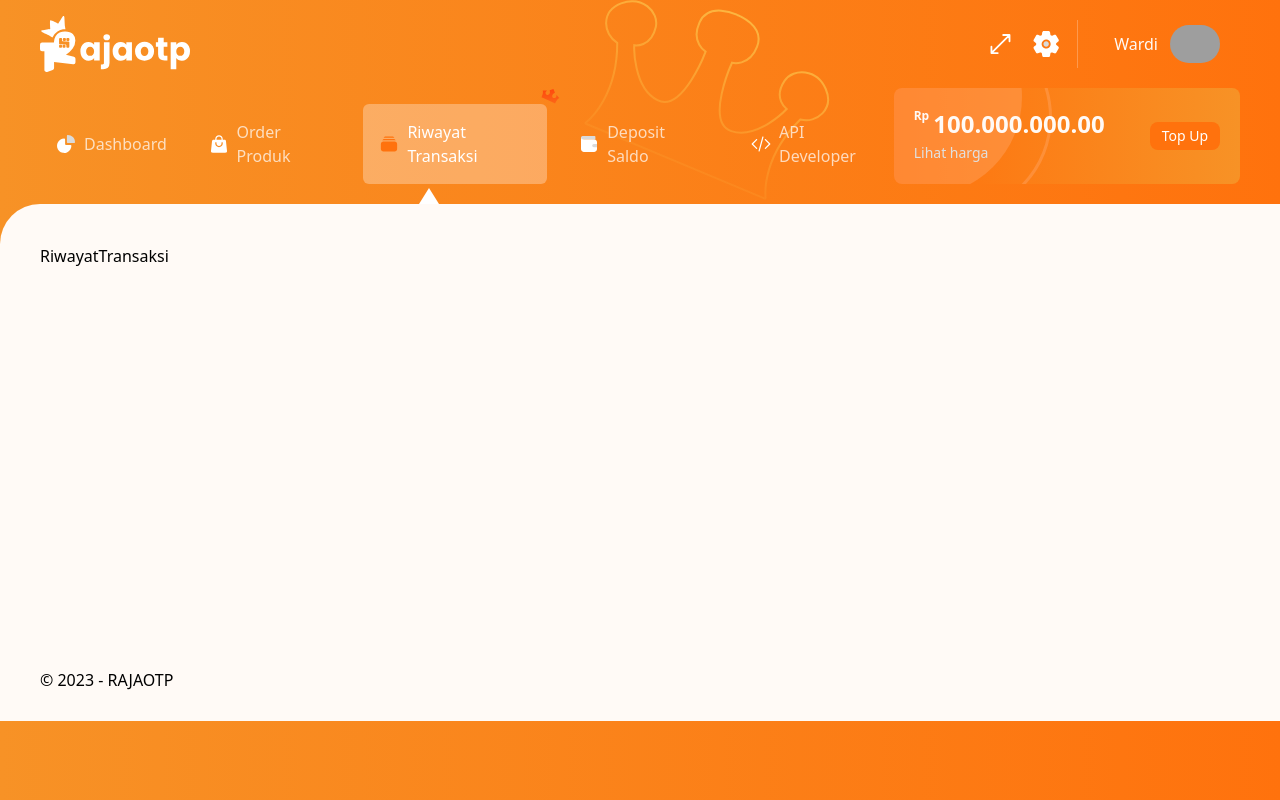
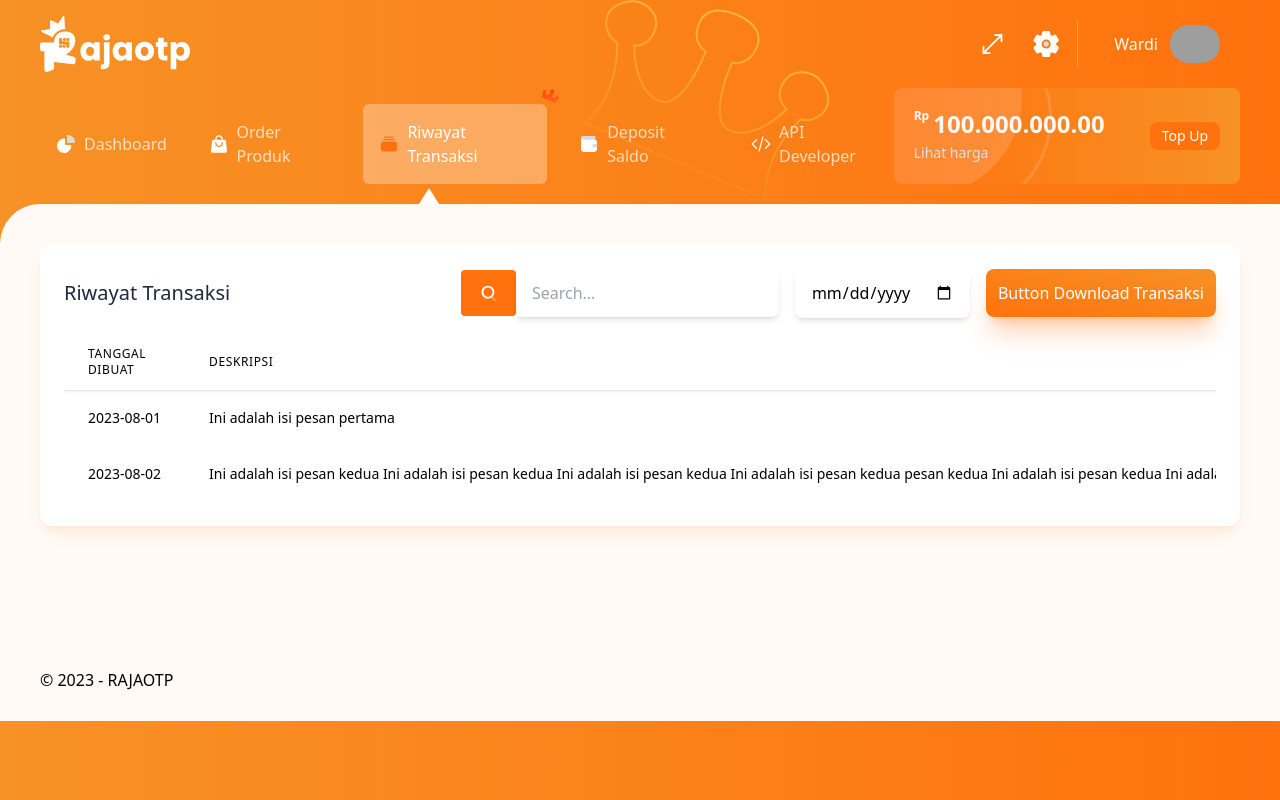
Before and after one commit to wardydev/raja-otp, a React (Vite) app: page /history in a window 1280 px wide. Built offline with nearby package versions, Linux system fonts and the light colour scheme; grey boxes are pictures that could not be loaded.

Commit message:
feat/add pages riwayat transaksi

```diff
--- /dev/null
+++ b/src/components/Button/index.tsx
@@ -0,0 +1,11 @@
+import React from "react";
+
+const Button = ({ title }: { title: string }) => {
+  return (
+    <button className="text-[white] bg-gradient-to-tr from-primary-100 to-secondary-100 hover:from-primary-200 hover:to-secondary-100 p-3 rounded-lg shadow-xl shadow-primary-100/30">
+      {title}
+    </button>
+  );
+};
+
+export default Button;
--- a/src/components/Layout/Header.tsx
+++ b/src/components/Layout/Header.tsx
@@ -1,10 +1,23 @@
+import { useState } from "react";
 import Ilogo from "/ILogo.svg";
 import { Link } from "react-router-dom";
 import IHamburger from "/icons/IHamburgerMenu.svg";
 import IResize from "/icons/IResize.svg";
 import ISettings from "/icons/ISettings.svg";
+import { enterFullscreen, exitFullscreen } from "../../utils/helper";
 
 const Header = () => {
+  const [isFullscreen, setIsFullscreen] = useState<boolean>(false);
+
+  const toggleFullscreen = () => {
+    if (!isFullscreen) {
+      enterFullscreen();
+    } else {
+      exitFullscreen();
+    }
+    setIsFullscreen(!isFullscreen);
+  };
+
   return (
     <header className="px-4 md:px-10 lg:px-10 py-4">
       <div className="flex justify-between items-center">
@@ -16,11 +29,12 @@ const Header = () => {
         </Link>
         <div className="flex items-center space-x-4">
           <div className="hidden md:flex lg:flex items-center space-x-4">
-            <img
-              src={IResize}
-              alt="resize-icons"
-              className="hover:opacity-50 cursor-pointer"
-            />
+            <div
+              className="cursor-pointer hover:bg-[#ffffff4a] rounded p-2"
+              onClick={toggleFullscreen}
+            >
+              <img src={IResize} alt="resize-icons" />
+            </div>
             <img
               src={ISettings}
               alt="settings-icon"
--- a/src/components/index.ts
+++ b/src/components/index.ts
@@ -3,5 +3,6 @@ import CardContiner from "./CardContiner";
 import Dropdown from "./Dropdown";
 import DropdownInput from "./DropdownInput";
 import CardWallet from "./Layout/CardWallet";
+import Button from "./Button";
 
-export { Layout, CardContiner, Dropdown, DropdownInput, CardWallet };
+export { Layout, CardContiner, Dropdown, DropdownInput, CardWallet, Button };
--- /dev/null
+++ b/src/pages/RiwayatTransaksi/Table.tsx
@@ -0,0 +1,57 @@
+import { DummyDataTable } from "../../utils/helper";
+
+const Table = () => {
+  return (
+    <div className="mt-4 overflow-x-auto">
+      <table className="min-w-full">
+        <thead className="shadow">
+          <tr>
+            <th
+              scope="col"
+              className="px-6 py-3 text-left text-xs font-medium text-gray-500 uppercase tracking-wider"
+            >
+              Tanggal Dibuat
+            </th>
+            <th
+              scope="col"
+              className="px-6 py-3 text-left text-xs font-medium text-gray-500 uppercase tracking-wider"
+            >
+              Deskripsi
+            </th>
+            <th
+              scope="col"
+              className="px-6 py-3 text-left text-xs font-medium text-gray-500 uppercase tracking-wider"
+            >
+              Nominal
+            </th>
+          </tr>
+        </thead>
+        <tbody className="">
+          {DummyDataTable.map((item, index) => (
+            <tr key={index}>
+              <td className="px-6 py-4 whitespace-nowrap">
+                <div className="text-sm text-gray-900">{item.tanggal}</div>
+              </td>
+              <td className="px-6 py-4 whitespace-nowrap">
+                <div className="text-sm text-gray-900">{item.isi}</div>
+              </td>
+              <td className="px-6 py-4 whitespace-nowrap">
+                <span
+                  className={`px-2 inline-flex text-xs leading-5 font-semibold rounded-full ${
+                    item.status === "Aktif"
+                      ? "bg-green-100 text-green-800"
+                      : "bg-red-100 text-red-800"
+                  }`}
+                >
+                  {item.status}
+                </span>
+              </td>
+            </tr>
+          ))}
+        </tbody>
+      </table>
+    </div>
+  );
+};
+
+export default Table;
--- a/src/pages/RiwayatTransaksi/index.tsx
+++ b/src/pages/RiwayatTransaksi/index.tsx
@@ -1,8 +1,42 @@
 import React from "react";
-import { Layout } from "../../components";
+import { Button, CardContiner, Layout } from "../../components";
+import Table from "./Table";
+import ISearch from "/icons/ISearch.svg";
 
 const RiwayatTransaksi = () => {
-  return <Layout>RiwayatTransaksi</Layout>;
+  return (
+    <Layout>
+      <CardContiner>
+        <div className="flex flex-col lg:flex-row items-start lg:items-center justify-between mb-4">
+          <div>
+            <h3 className="text-dark text-xl font-medium">Riwayat Transaksi</h3>
+          </div>
+          <div className="flex flex-col md:flex-row lg:flex-row mt-5 md:mt-0 lg:mt-0 items-start md:items-center lg:items-center space-x-0 md:space-x-4 lg:space-x-4 space-y-4 md:space-y-0 lg:space-y-0">
+            <div className="flex items-center">
+              <button className="bg-primary-100 text-white px-4 py-3 rounded hover:bg-primary-200">
+                <img src={ISearch} alt="icon search" />
+              </button>
+              <input
+                type="text"
+                className="py-3 px-4 rounded-tr-lg rounded-br-lg shadow-md bg-[white] shadow-dark-100/5 focus:outline-none"
+                placeholder="Search..."
+              />
+            </div>
+            <div className="flex items-center space-x-2">
+              <input
+                type="date"
+                className="py-3 px-4 roundedlg rounded-lg shadow-md bg-[white] shadow-dark-100/5 focus:outline-none"
+              />
+            </div>
+            <div>
+              <Button title="Button Download Transaksi" />
+            </div>
+          </div>
+        </div>
+        <Table />
+      </CardContiner>
+    </Layout>
+  );
 };
 
 export default RiwayatTransaksi;
--- a/src/utils/helper.tsx
+++ b/src/utils/helper.tsx
@@ -37,4 +37,23 @@ const options = [
   { label: "Tokopedia", value: "tokopedia" },
 ];
 
-export { itemsTabbar, DummyDataTable, options };
+function enterFullscreen() {
+  const elem = document.documentElement;
+  if (elem.requestFullscreen) {
+    elem.requestFullscreen();
+  }
+}
+
+function exitFullscreen() {
+  if (document.exitFullscreen) {
+    document.exitFullscreen();
+  }
+}
+
+export {
+  itemsTabbar,
+  DummyDataTable,
+  options,
+  enterFullscreen,
+  exitFullscreen,
+};
```
Also changed, not shown: public/icons/ISearch.svg (added).
